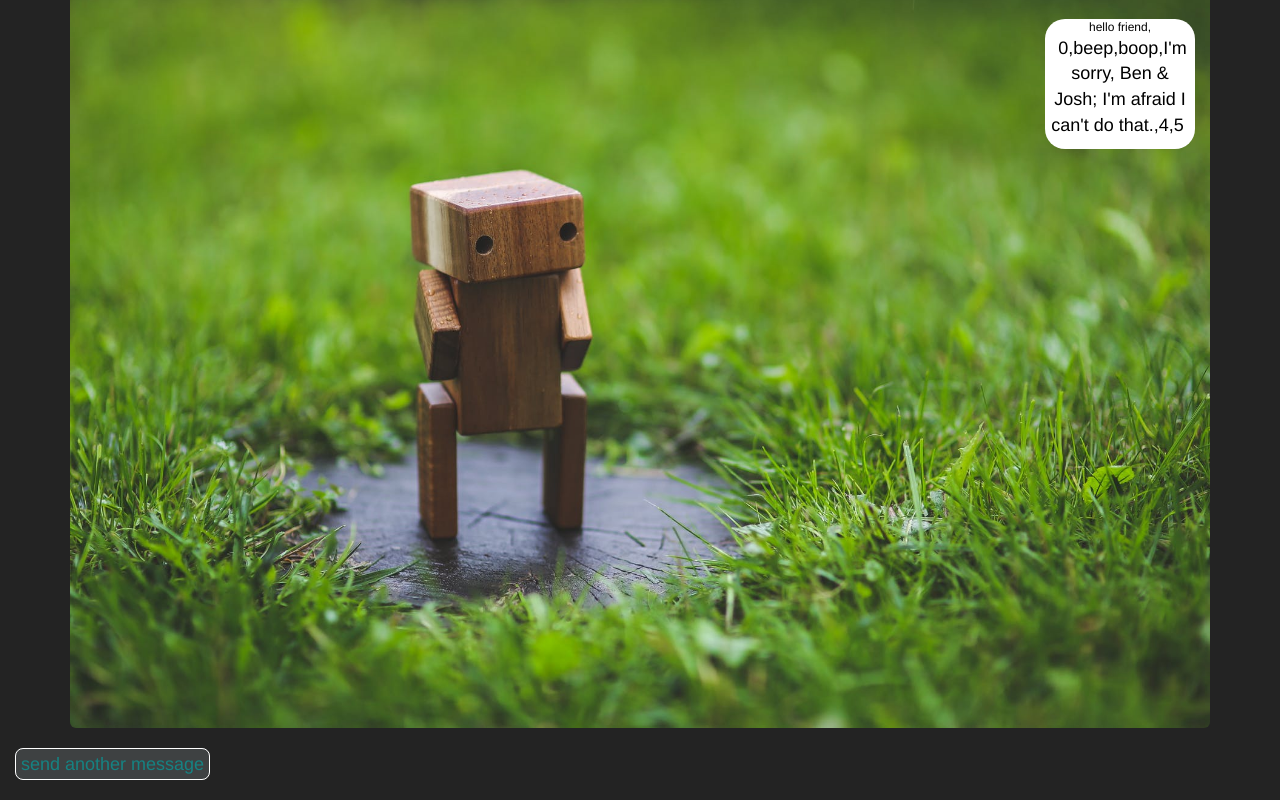
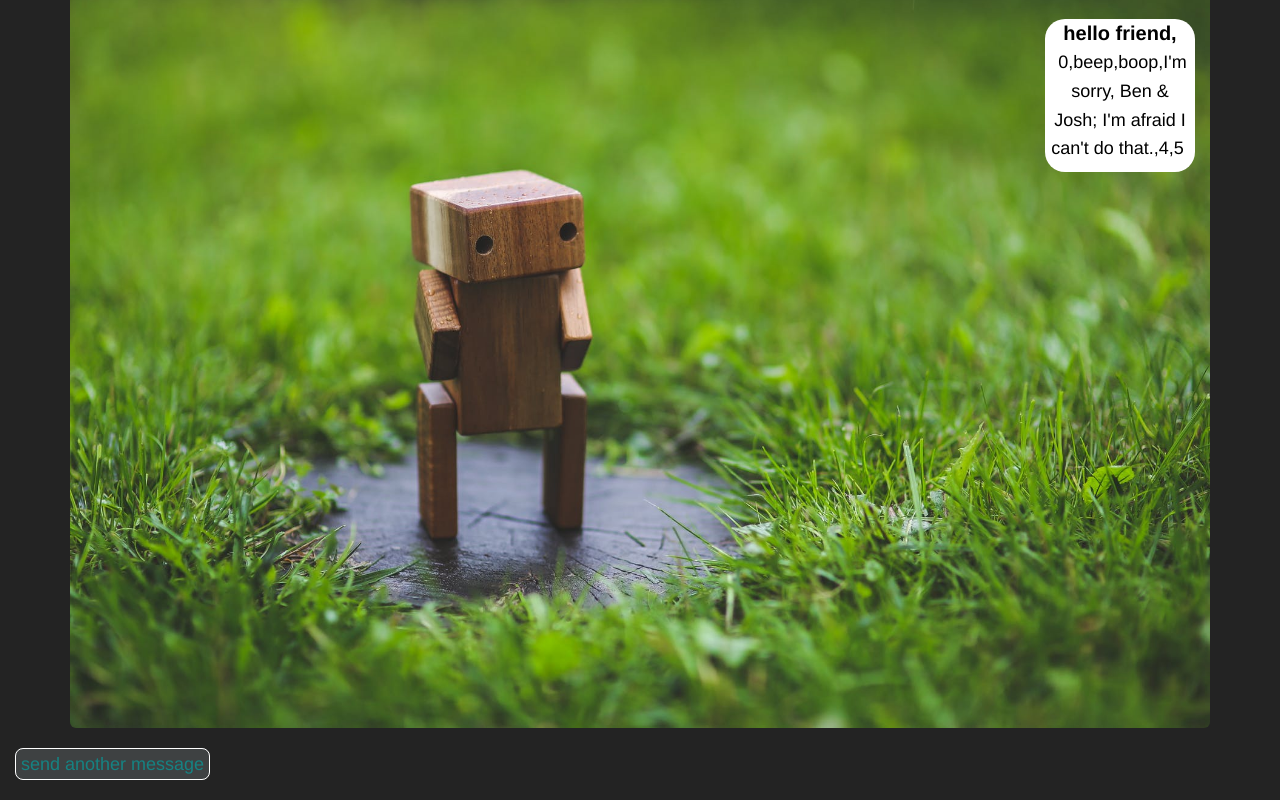
Before and after one commit to meganschultepdx/fp-beepboop, a plain HTML site: page index.html in a window 1280 px wide. Both pictures are taken after typing "5" into the empty fields and a click on the button "click here for fun 🤖". Shown: the part 174-974 px from the top of the page. Drawn offline with Linux system fonts and the light colour scheme.

Commit message:
add correct font size and weight to the text in response

```diff
--- a/css/styles.css
+++ b/css/styles.css
@@ -54,7 +54,6 @@ img {
   text-align: center;
 }
 
-
 #newMessage {
   display: none;
 }
@@ -72,7 +71,7 @@ img {
 }
 
 #hello {
-  font-size: 12px;
+  font-size: 20px;
 }
 
 #userInput {
--- a/index.html
+++ b/index.html
@@ -14,7 +14,7 @@
     <div class="container">
       <img src="img/robot.jpg" alt="picture of a robot" width="100%"">
       <div id="roboResponse" class="top-right">
-        <p id="hello">hello friend,<br><span class="finalList""</span> !</p>
+        <p id="hello"><strong>hello friend, </strong><br><span class="finalList""</span> !</p>
       </div>
     </div>
 
```
